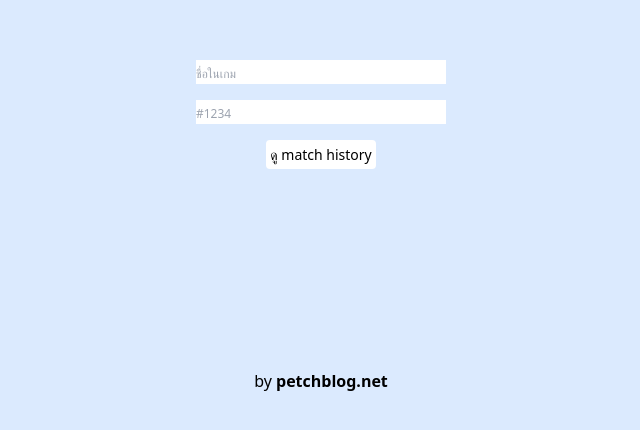
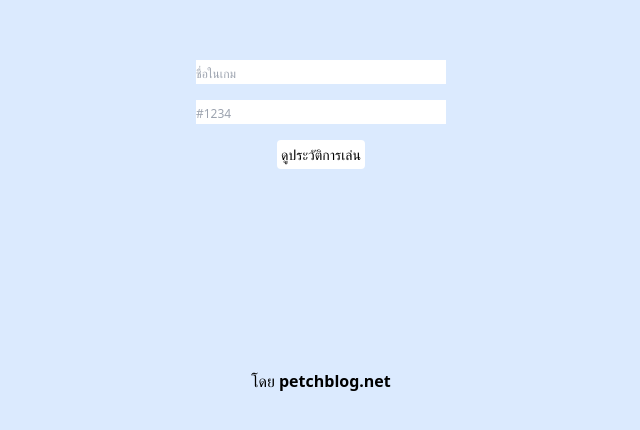
Before and after one commit to kiart-tantasi/league-of-legends-app, a React (Create React App) app in the folder client/: page / in a window 1280 px wide. Shown: the part 140-570 px from the top of the page, without its empty margins (319-959 px from the left). Built offline with nearby package versions, Linux system fonts and the light colour scheme.

Commit message:
add fav icon and change some texts

```diff
--- a/client/public/index.html
+++ b/client/public/index.html
@@ -3,13 +3,14 @@
   <head>
     <meta charset="utf-8" />
     <link rel="icon" href="%PUBLIC_URL%/favicon.ico" />
+    <link rel="shortcut icon" href="%PUBLIC_URL%/favicon.ico">
     <meta name="viewport" content="width=device-width, initial-scale=1" />
-    <meta name="theme-color" content="#000000" />
+    <!-- <meta name="theme-color" content="#000000" /> -->
     <meta
       name="description"
-      content="League of Legends match history"
+      content="ดูประวัติเกมแอลง่ายๆ บนเว็บไซต์แอลโอแอลดอทเพชรบล็อกดอทเน็ต"
     />
-    <link rel="apple-touch-icon" href="%PUBLIC_URL%/logo192.png" />
+    <!-- <link rel="apple-touch-icon" href="%PUBLIC_URL%/logo192.png" /> -->
     <!--
       manifest.json provides metadata used when your web app is installed on a
       user's mobile device or desktop. See https://developers.google.com/web/fundamentals/web-app-manifest/
@@ -24,7 +25,7 @@
       work correctly both with client-side routing and a non-root public URL.
       Learn how to configure a non-root public URL by running `npm run build`.
     -->
-    <title>Match History</title>
+    <title>ประวัติเกมแอล | lol.petchblog.net</title>
   </head>
   <body>
     <noscript>You need to enable JavaScript to run this app.</noscript>
--- a/client/src/pages/MatchPage.tsx
+++ b/client/src/pages/MatchPage.tsx
@@ -33,7 +33,7 @@ export default function MatchPage() {
           paramTagLine: paramTagLine || '',
         })
         if (status !== 200) {
-          warnUser('ไม่พบ กรุณาลองใหม่')
+          warnUser('ไม่พบผู้เล่น/เซิร์ฟเวอร์กำลังทำงานหนัก กรุณาลองใหม่')
         }
         setMatches(matchDetailList)
       } catch (e) {
--- a/client/src/pages/SearchPage.tsx
+++ b/client/src/pages/SearchPage.tsx
@@ -43,11 +43,11 @@ export default function SearchPage() {
             className="w-[250px] mb-4 placeholder:text-[0.75rem]"
           />
           <button className="bg-white rounded p-1 text-[14px]" type="submit">
-            ดู match history
+            ดูประวัติการเล่น
           </button>
         </form>
         <div className="text-center mt-[200px]">
-          by&nbsp;
+          โดย&nbsp;
           <a
             href="https://www.petchblog.net"
             className="font-bold"
```
Also changed, not shown: 1 other file (tests, documents, lock files or other folders).
